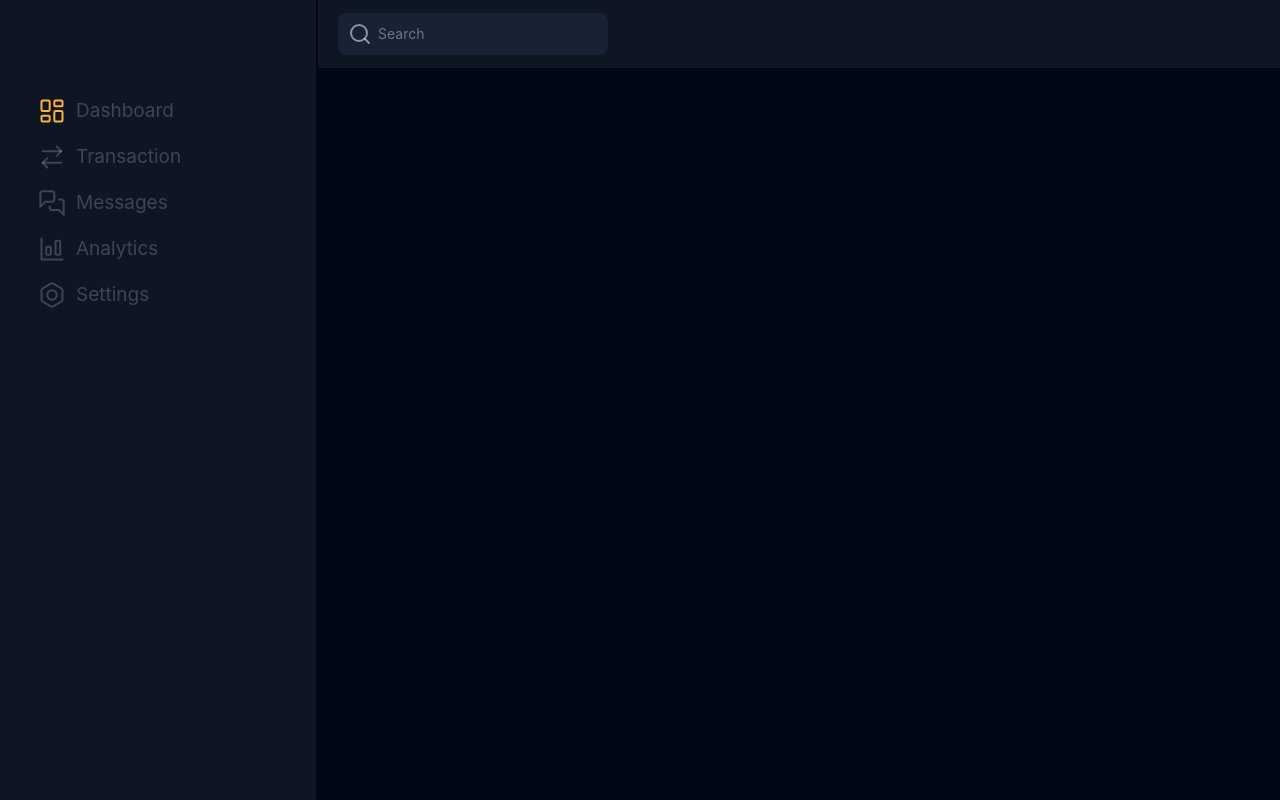
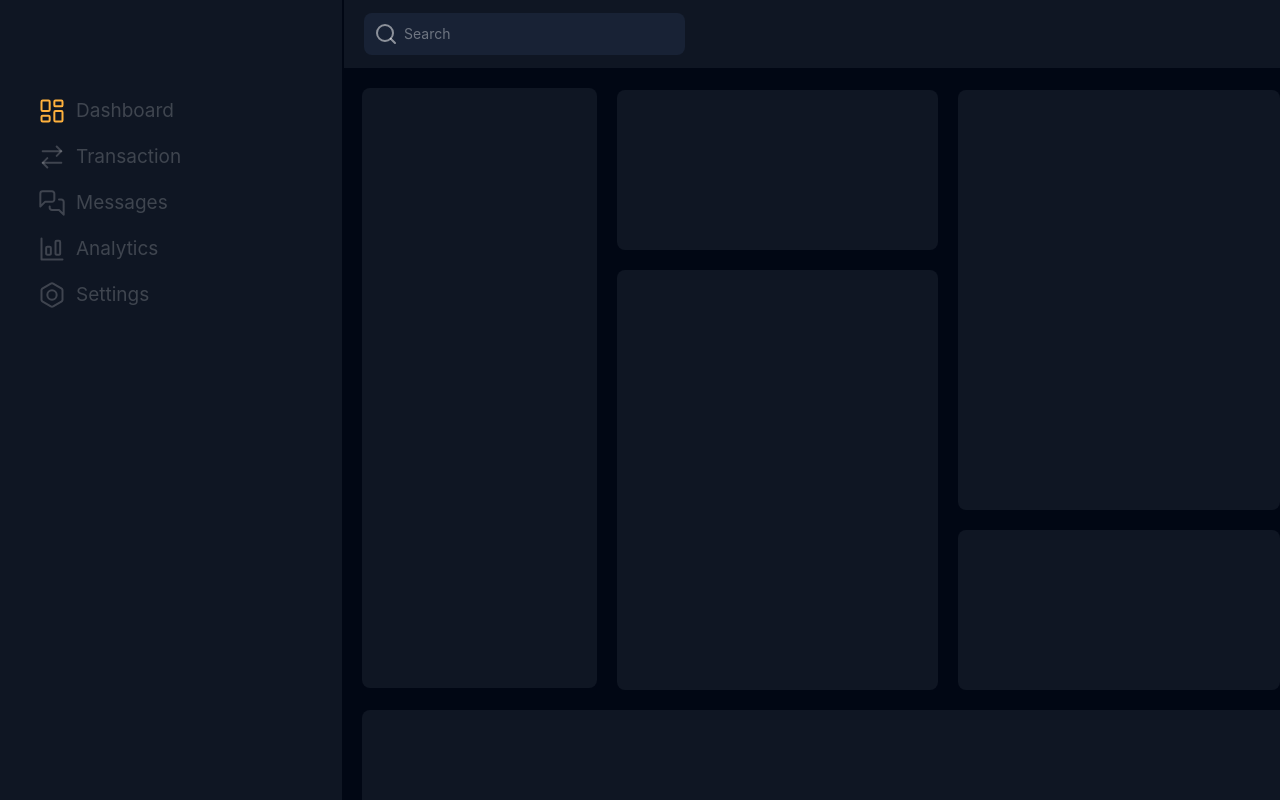
Before and after one commit to Zhasulan711/bilboard-usage-system-frontend-next-js, a Next.js app: page / in a window 1280 px wide. Shown: the top 800 px of the page. Built offline with nearby package versions, Linux system fonts and the light colour scheme; a web font is replaced by a local one.

Commit message:
fix bag with main

```diff
--- a/package.json
+++ b/package.json
@@ -14,12 +14,12 @@
     "react-dom": "^18"
   },
   "devDependencies": {
-    "@types/node": "^20",
-    "@types/react": "^18.2.55",
+    "@types/node": "20.11.19",
+    "@types/react": "18.2.56",
     "@types/react-dom": "^18",
     "autoprefixer": "^10.0.1",
     "postcss": "^8",
     "tailwindcss": "^3.3.0",
-    "typescript": "^5"
+    "typescript": "5.3.3"
   }
 }
--- a/src/app/layout.tsx
+++ b/src/app/layout.tsx
@@ -13,7 +13,7 @@ export default function RootLayout({
   children: React.ReactNode;
 }>) {
   return (
-    <html lang="en" className="mcb-pro-16:block">
+    <html lang="en" className="hidden mcb-pro-16:block">
       <body>{children}</body>
     </html>
   );
--- a/src/app/page.tsx
+++ b/src/app/page.tsx
@@ -7,12 +7,12 @@ import Header from "../components/Header/Header";
 export default function Home() {
   return (
     <div className="relative">
-      <div className="flex flex-row h-screen">
+      <div className="flex flex-row h-screen absolute">
         <MenuSidebar />
         <Header />
       </div>
-      <main className="absolute">
-        <div className="flex flex-col">
+      <main className="">
+        <div className="flex flex-col -mt-[0px]">
           <div className="flex flex-row">
             {/* The number of your ads in district */}
             <div className="bg-[#0F1623] ml-[362px] mt-[88px] w-[663px] h-[600px] rounded-lg"></div>
--- a/src/components/Header/Header.tsx
+++ b/src/components/Header/Header.tsx
@@ -29,8 +29,7 @@ export default function Header() {
           <SearchIcon handleSVGClick={() => handleSVGClick(inputRef.current)} />
           <input
             ref={inputRef}
-            className="placeholder-[#6E7581] text-sm font-normal bg-[#182235] text-[#6E7581]
-            focus:outline-none"
+            className="placeholder-[#6E7581] text-sm font-normal bg-[#182235] text-[#6E7581] focus:outline-none"
             type="search"
             placeholder="Search"
             value={searchText}
--- a/src/constants/index.tsx
+++ b/src/constants/index.tsx
@@ -1 +1 @@
-export * from "./NavbarList";
+export * from "./navbarList";
--- a/tailwind.config.ts
+++ b/tailwind.config.ts
@@ -10,7 +10,7 @@ const config: Config = {
   theme: {
     extend: {
       screens: {
-        "mcb-pro-16": { min: "1728px", max: "1728px" }, // MacBook Pro 16
+        "mcb-pro-16": { max: "1728px" }, // MacBook Pro 16
       },
     },
   },
```
Also changed, not shown: 1 other file (tests, documents, lock files or other folders).
